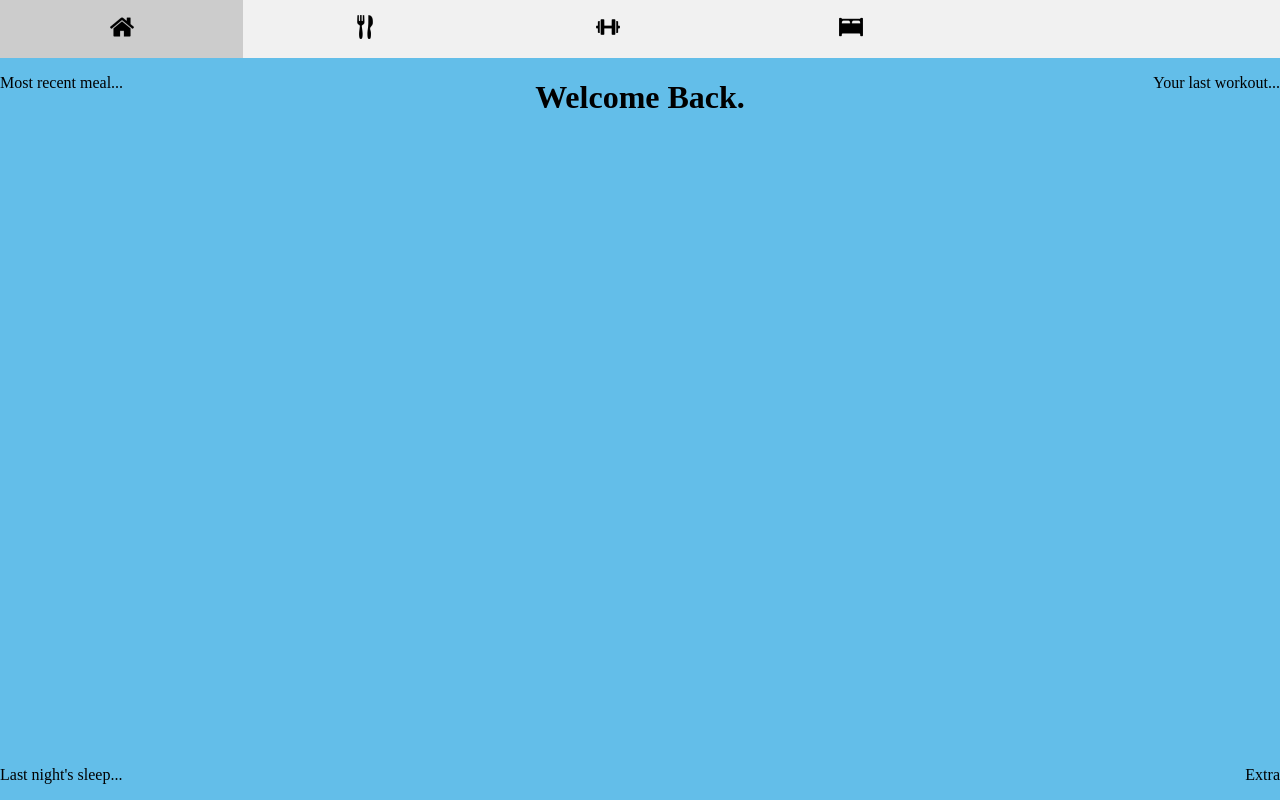
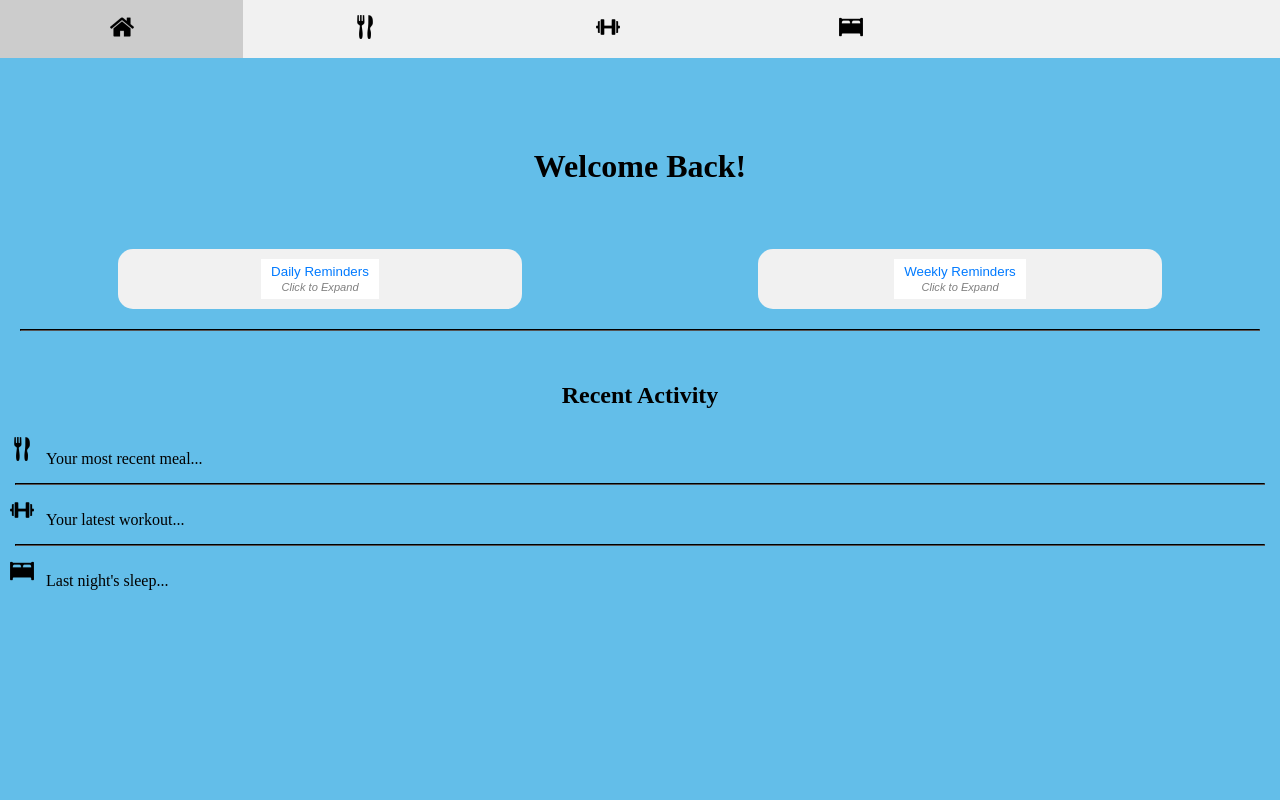
Before and after one commit to Cecillian/health-app, a plain HTML site: page index.html in a window 1280 px wide. Drawn offline with Linux system fonts and the light colour scheme.

Commit message:
changes to front page func

```diff
--- a/index.html
+++ b/index.html
@@ -17,11 +17,42 @@
 
 <!-- HOME PAGE -->
 <div id="home" class="hidden content">
-    <h1 style="text-align: center;">Welcome Back.</h1>
-    <p style="position:absolute;top:0;left:0;">Most recent meal...</p>
-    <p style="position:absolute;top:0;right:0;">Your last workout...</p>
-    <p style="position:absolute;bottom:0;left:0;">Last night's sleep...</p>
-    <p style="position:absolute;bottom:0;right:0;">Extra</p>
+    <h1 style="text-align: center; align-items: center;flex-direction: column;
+    justify-content: center;display: flex; margin: auto; margin-top: 7%; margin-bottom: 5%;" >Welcome Back!</h1>
+
+    <div style="display: flex;">
+        <div class="reminders">
+            <button type="button" class="homeDaily">Daily Reminders<br><i style="color: grey; font-size: smaller;">Click to Expand</i></button>
+            <div class="dailyRemind" style="display: none; overflow: hidden;">
+                <div id="goal-list"></div>
+            </div>
+        </div>
+
+        <div class="reminders">
+            <button type="button" class="homeDaily">Weekly Reminders<br><i style="color: grey; font-size: smaller;">Click to Expand</i></button>
+            <div class="dailyRemind" style="display: none; overflow: hidden;">
+                <p>Get 70000 steps this week</p>
+            </div>
+        </div>
+    </div>
+
+    <hr>
+
+    <div class="recent">
+        <h2 style="text-align: center; align-items: center; flex-direction: column;
+        justify-content: center;display: flex; margin: auto; margin-top: 4%; margin-bottom: 2%;" >Recent Activity</h2>
+
+        <img src="restaurant-3-24.png" alt="Food">
+        <p style="display: inline-block;">Your most recent meal...</p>
+        <div id="recentFood"></div>
+        <hr>
+        <img src="dumbbell-24.png" alt="Fitness">
+        <p style="display: inline-block;">Your latest workout...</p>
+        <hr>
+        <img src="bed-24.png" alt="Sleep">
+        <p style="display: inline-block;">Last night's sleep...</p>
+
+    </div>
 </div>
 
 <!-- FOOD PAGE -->
@@ -42,11 +73,12 @@
 <!-- SLEEP PAGE -->
 <div id="sleep" class="hidden">
     <div>
-        <h2 style="text-align: center; margin: 30px;">Sleep!</h2>
-        <!-- <iframe src="sleep.html" style="flex-grow: 1; border: none; margin: 0; padding: 0;" title="Iframe Example"></iframe> -->
+        <iframe src="sleep.html" style="flex-grow: 1; border: none; margin: 0; padding: 0;" title="Iframe Example"></iframe>
         <!-- Code in the respective html file, uncomment above line once you finish, it should format correctly but there's probably stuff we need to workout -->
     </div>
 </div>
 <script src="main.js"></script>
+<script src="home.js"></script>
+<script src="food.js"></script>
 </body>
 </html>
--- a/style.css
+++ b/style.css
@@ -41,6 +41,55 @@ h1 {
 
 #home {
     position:relative;
+    align-items: center;
+}
+
+.reminders {
+    border: none;
+    padding: 10px;
+    background-color: #f1f1f1;
+    width: 30%;
+    height: 40%;
+    margin-left: auto;
+    margin-right: auto;
+    text-align: center;
+    border-radius: 15px;
+    display: inline-block;
+}
+
+.reminders > button {
+    border: none;
+}
+
+.dailyRemind {
+    margin-left: 5%;
+}
+
+hr {
+    margin: 20px;
+    border-color: black;
+}
+
+.recent > img {
+    margin: 3px;
+    margin-left: 10px;
+}
+
+.recent > hr {
+    margin: 15px;
+    margin-top: 10px;
+    margin-bottom: 10px;
+    border-color: black;
+}
+
+.recent > p {
+    margin: 5px;
+}
+
+.food {
+    display: flex;
+    align-items: flex-start;
+    justify-content: flex-start;
 }
 /* END OF HOME SCREEN */
 
```
